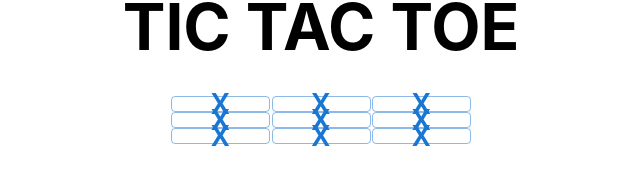
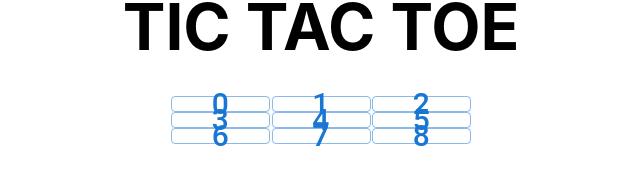
Before and after one commit to acalvom/tic-tac-toe-react, a Next.js app: page / in a window 1280 px wide. Shown: the part 317-502 px from the top of the page, without its empty margins (319-959 px from the left). Built offline with nearby package versions, Linux system fonts and the light colour scheme.

Commit message:
Fill the board with squares dynamically

```diff
--- a/components/Board.tsx
+++ b/components/Board.tsx
@@ -10,8 +10,7 @@ export default function Board(props: IBoardProps) {
   const [isWinner, setIsWinner] = useState(false);
 
   const renderSquare = (id: number) => {
-    console.log(id);
-    return <Square />;
+    return <Square id={id} />;
   };
 
   useEffect(() => {
@@ -20,15 +19,7 @@ export default function Board(props: IBoardProps) {
 
   return (
     <div className={styles.grid}>
-      {renderSquare(0)}
-      {renderSquare(1)}
-      {renderSquare(2)}
-      {renderSquare(3)}
-      {renderSquare(4)}
-      {renderSquare(5)}
-      {renderSquare(3)}
-      {renderSquare(4)}
-      {renderSquare(5)}
+      {squares.map((_, index) => renderSquare(index))}
     </div>
   );
 }
--- a/components/Square.tsx
+++ b/components/Square.tsx
@@ -2,12 +2,14 @@ import { Button } from "@mui/material";
 import * as React from "react";
 import styles from "../styles/App.module.css";
 
-export interface ISquareProps {}
+export interface ISquareProps {
+  id: number;
+}
 
-export function Square(props: ISquareProps) {
+export function Square({ id }: ISquareProps) {
   return (
-    <Button className={styles.square} variant="outlined" size="large">
-      <span className={styles.player}>X</span>
+    <Button key={id} className={styles.square} variant="outlined" size="large">
+      <span className={styles.player}>{id}</span>
     </Button>
   );
 }
```
